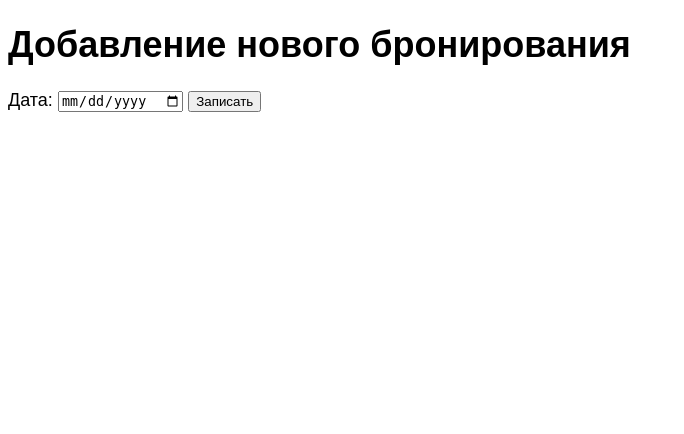
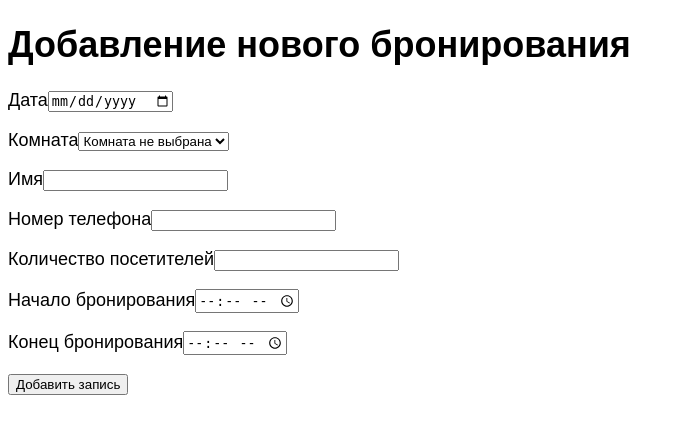
Before and after one commit to kaninn-i/SBKA, a Django app: page /addbooking/ in a window 1280 px wide; the page is wider, and only the part inside the window is pictured. Shown: the top 434 px of that part, without its empty margins (0-684 px from the left). Run offline with Django 4.2, Linux system fonts and the light colour scheme; data comes from the database, SQL or seed files in the repository; both versions use the stored data as it was after the commit; parts of the project's set-up code (start-up, migrations or seed data) failed here and were passed over.

Commit message:
forms!!!! (but without tags)

```diff
--- a/antikafebooking/antikafebooking/urls.py
+++ b/antikafebooking/antikafebooking/urls.py
@@ -19,7 +19,7 @@ from django.urls import path, include
 
 urlpatterns = [
     path('admin/', admin.site.urls),
-    path('', include('booking.urls')),
+    path('', include('booking.urls'), name='main'),
     path("__debug__/", include("debug_toolbar.urls")),
 ]
 
--- /dev/null
+++ b/antikafebooking/booking/forms.py
@@ -0,0 +1,13 @@
+from django import forms
+from .models import Rooms, Tags
+
+
+class AddBookingForm(forms.Form):
+    date = forms.DateField(label='Дата', widget=forms.DateInput(attrs={'type': 'date'}))
+    room = forms.ModelChoiceField(queryset=Rooms.objects.all(), label='Комната', empty_label='Комната не выбрана')
+    name = forms.CharField(max_length=50, label="Имя")
+    phone_number = forms.CharField(max_length=15, label='Номер телефона')
+    how_many_visitors = forms.IntegerField(label='Количество посетителей')
+    start_time = forms.TimeField(label='Начало бронирования', widget=forms.TimeInput(attrs={'type': 'time'}))
+    end_time = forms.TimeField(label='Конец бронирования', widget=forms.TimeInput(attrs={'type': 'time'}))
+    # tags = forms.ManyToManyField('Tags', blank=True, related_name='tags', verbose_name='Тэги')
--- a/antikafebooking/booking/models.py
+++ b/antikafebooking/booking/models.py
@@ -5,26 +5,11 @@ from wheel.vendored.packaging.tags import Tag
 # Create your models here.
 
 class Booking(models.Model):
-    ROOMS_CHOICES = [
-        ('Кабинет', 'Кабинет'),
-        ('Каминная', 'Каминная'),
-        ('Большой зал', 'Большой зал'),
-        ('Полосатая', 'Полосатая'),
-        ('Лето', 'Лето'),
-        ('Осень', 'Осень'),
-        ('Зима', 'Зима'),
-        ('Весна', 'Весна'),
-        ('Бордовая', 'Бордовая'),
-        ('Мансардная', 'Мансардная'),
-        ('Бирюзовая', 'Бирюзовая')
-        # добавить сюда лист ожидания в виде комнаты?
-    ]
-
     date = models.DateField(db_index=True, verbose_name='Дата')
     room = models.ForeignKey('Rooms', on_delete=models.DO_NOTHING, verbose_name='Комната')
     name = models.CharField(max_length=50, verbose_name="Имя")
-    phone_number = models.CharField(max_length=15)
-    how_many_visitors = models.IntegerField()
+    phone_number = models.CharField(max_length=15, verbose_name='Номер телефона')
+    how_many_visitors = models.IntegerField(verbose_name='Количество посетителей')
     start_time = models.TimeField(verbose_name='Начало бронирования')
     end_time = models.TimeField(verbose_name='Конец бронирования')
     tags = models.ManyToManyField('Tags', blank=True, related_name='tags', verbose_name='Тэги')
--- a/antikafebooking/booking/templates/booking/add_booking.html
+++ b/antikafebooking/booking/templates/booking/add_booking.html
@@ -6,8 +6,12 @@
 <h1>Добавление нового бронирования</h1>
 <form action="" method="post">
     {% csrf_token %}
-    <label for="date">Дата: </label><input type="date" id="date">
-    <button type="submit">Записать</button>
+    <div class="form-error">{{ form.non_field_errors }}</div>
+    {% for f in form %}
+    <p><label class="form-label" for="{{ f.id_for_label }}">{{ f.label }}</label>{{ f }}</p>
+    <div class="form-error">{{ f.errors }}</div>
+    {% endfor %}
+    <p><button type="submit">Добавить запись</button></p>
 
 </form>
 {% endblock %}
--- a/antikafebooking/booking/templates/booking/date.html
+++ b/antikafebooking/booking/templates/booking/date.html
@@ -14,7 +14,7 @@
             <div class="room">
                 <h3>{{ room }}</h3>
                 {% for obj in db_entry %}
-                    {% if obj.room == room %}
+                    {% if obj.room.room_name == room %}
                         <p>{{ obj.start_time|time:"H:i" }} - {{ obj.end_time|time:"H:i" }}</p>
                         <p>{{ obj.name }}, {{ obj.phone_number }}</p>
                         <p>Посетителей: <b>{{ obj.how_many_visitors }}</b></p>
--- a/antikafebooking/booking/views.py
+++ b/antikafebooking/booking/views.py
@@ -1,12 +1,11 @@
 from django.http import HttpResponse
-from django.shortcuts import render
+from django.shortcuts import render, redirect
 
-from booking.models import Booking
+from booking.forms import AddBookingForm
+from booking.models import Booking, Rooms
+
 
 # Create your views here.
-
-first_floor_rooms = ['Осень', 'Лето', 'Зима', 'Весна', 'Большой зал', 'Полосатая', 'Каминная', 'Кабинет']
-second_floor_rooms = ['Мансардная', 'Бирюзовая', 'Бордовая']  # лист ожидания как комната??
 
 
 def index(request):
@@ -16,6 +15,12 @@ def index(request):
 
 def date(request, date_slug):
     db_entry = Booking.objects.filter(date=date_slug).order_by('start_time')
+
+    first_floor_rooms = ['Осень', 'Лето', 'Зима', 'Весна', 'Большой зал', 'Полосатая', 'Каминная', 'Кабинет']
+    second_floor_rooms = ['Мансардная', 'Бирюзовая', 'Бордовая']  # лист ожидания как комната??
+
+    # rooms = Rooms.objects.all() - для будущих динамичных комнат
+
     data = {
         'db_entry': db_entry,
         'date': db_entry[0].date,
@@ -26,5 +31,22 @@ def date(request, date_slug):
 
 
 def add_booking(request):
-    data = {'title': 'Добавление бронирования'}
+    if request.method == 'POST':
+        form = AddBookingForm(request.POST)
+        if form.is_valid():
+            # print(form.cleaned_data)
+            try:
+                Booking.objects.create(**form.cleaned_data)
+            except:
+                form.add_error(None, 'Ошибка добавления записи')
+    #            добавить куда-то суда ретерн на главную? или не делать? или попробовать сделать ретерн на страницу с этой записью?
+    else:
+        form = AddBookingForm()
+
+    form = AddBookingForm()
+    data = {
+        'title': 'Добавление бронирования',
+        'form': form
+    }
+
     return render(request, 'booking/add_booking.html', context=data)
```
Also changed, not shown: antikafebooking/db.sqlite3.
